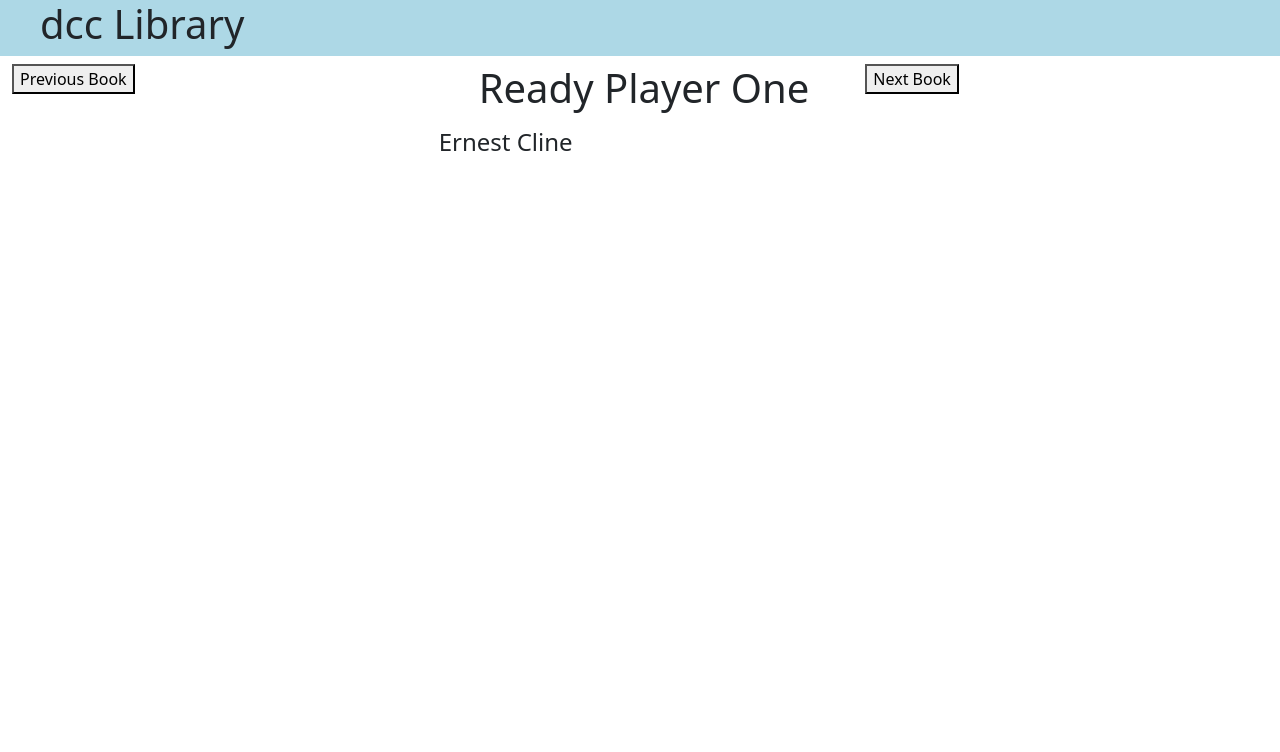
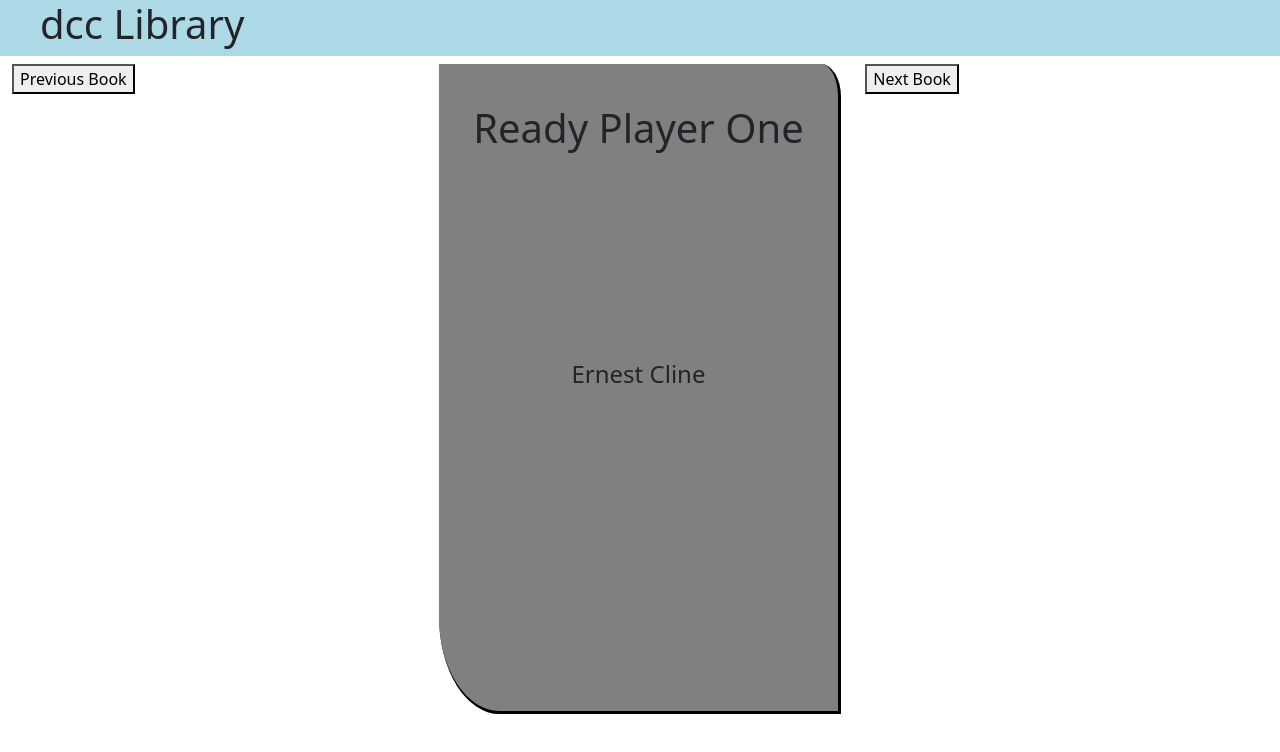
Before and after one commit to Mon-TeSmith/DCCLibraryReact, a React (Create React App) app: page / in a window 1280 px wide. Shown: the top 752 px of the page. Built offline with nearby package versions, Linux system fonts and the light colour scheme.

Commit message:
Seperated bookView display into seperate book compnient

```diff
--- a/src/components/App.jsx
+++ b/src/components/App.jsx
@@ -1,6 +1,7 @@
 import React, {Component} from "react";
 import "./App.css"
 import TitleBar from './TitleBar/TitleBar';
+import BookViewer from './BookViewer/BookViewer';
 class App extends Component {
     constructor(props) {
         super(props);
@@ -41,21 +42,7 @@
         return (
             <div className="container-fluid">
                 <TitleBar />
-                <div className="row">
-                    <div className="col-md-4">
-                        {/*Button here to move to the previous book viewed */}
-                        < button onClick={this.goToPreviousBook}>Previous Book</button>
-                    </div>
-                    <div className="col-md-4">
-                        {/*}Disply book with over here*/}
-                        <h1>{this.books[this.state.bookNumber].title}</h1>
-                        <h4>{this.books[this.state.bookNumber].author}</h4>
-                    </div>
-                    <div className="col-md-4">
-                        {/*Button here to move to the next book viewed*/}
-                        <button onClick={this.goToNextBook}>Next Book</button>
-                    </div>
-                </div>
+                <BookViewer book={this.books[this.state.bookNumber]} nextBook={this.goToNextBook} previousBook={this.goToPreviousBook} />
             </div>
         )
     }
--- /dev/null
+++ b/src/components/Book/Book.css
@@ -0,0 +1,28 @@
+.cover {
+    background-color: white;
+    text-align: center;
+    border: solid black;
+    border-width: 1 1px;
+    height: 88%;
+    width: 95%;
+}
+
+.book {
+    background-color: grey;
+    text-align: center;
+    border-right: solid black;
+    border-bottom: solid black;
+    height: 650px;
+    width: 100%;
+    border-bottom-left-radius: 15%;
+    border-top-right-radius: 5%;
+
+}
+
+.title {
+    padding-top: 10%;
+    padding-left: 5%;
+    padding-right: 5%;
+    padding-bottom: 50%;
+
+}
--- /dev/null
+++ b/src/components/Book/Book.jsx
@@ -0,0 +1,15 @@
+import React from 'react';
+import './Book.css'
+
+const Book = (props) => {
+    return (
+        <div className="book">
+            <div classname="cover">
+                <h1 className="title">{props.book.title}</h1>
+                <h4 className="author">{props.book.author}</h4>
+            </div>
+        </div>
+      );
+}
+
+export default Book;
--- /dev/null
+++ b/src/components/BookViewer/BookViewer.jsx
@@ -0,0 +1,21 @@
+import React from 'react';
+import Book from '../Book/Book';
+
+const BookViewer = (props) => {
+    return (
+        <div className="row row-spacer">
+            <div className="col-md-4">
+                <button onClick={props.previousBook}>Previous Book</button>
+            </div>
+            <div className="col-md-4">
+                <Book book={props.book} />
+            </div>
+            <div className="col-md-4">
+                <button onClick={props.nextBook}>Next Book</button>
+            </div>
+        </div>
+
+    );
+}
+
+export default BookViewer;
```
Also changed, not shown: src/components/BookViewer/BookViewer.css (added).
